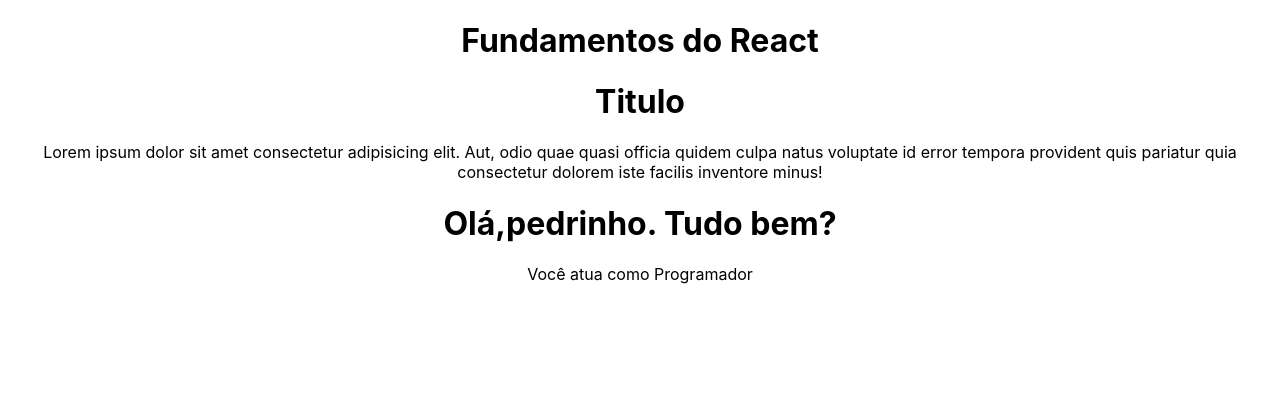
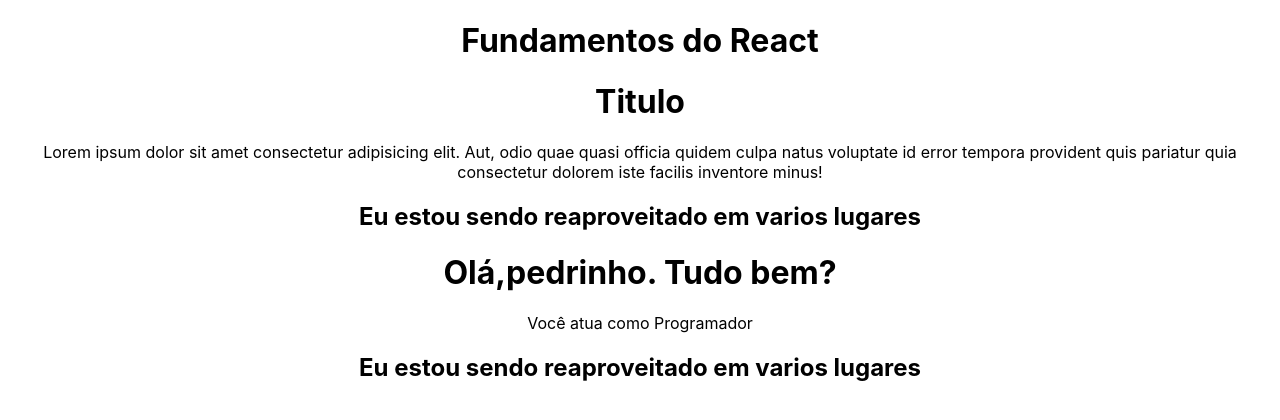
Before and after one commit to pedrocauan/entendendo_o_react, a React (Create React App) app in the folder 2_FUNDAMENTOS/fundamentos/: page / in a window 1280 px wide. Shown: the top 420 px of the page. Built offline with nearby package versions, Linux system fonts and the light colour scheme; the HTML template or start-up script is replaced by a standard one.

Commit message:
Hierarquia de compoanentes e reaproveitamento

```diff
--- a/2_FUNDAMENTOS/fundamentos/src/App.js
+++ b/2_FUNDAMENTOS/fundamentos/src/App.js
@@ -6,15 +6,19 @@
 
 //styles | css
 import './App.css';
+import MyComponent from './components/MyComponent';
 
 //Index.html -> fundamentos (página home)
 function App() {
   return (
     // ==== CODIGO AQUI  ====
+    /* Um componente é criado pra ser reaproveitado */
     <div className="App">
       <h1>Fundamentos do React</h1>
       <FirstComponent></FirstComponent>
       <TemplateExpressions></TemplateExpressions>
+      {/*Um componente irmão ou filho de um componente já importado não precisa ser importado pelo pai */}
+      <MyComponent></MyComponent>
     </div>
   );
 }
--- a/2_FUNDAMENTOS/fundamentos/src/components/FirstComponent.js
+++ b/2_FUNDAMENTOS/fundamentos/src/components/FirstComponent.js
@@ -1,3 +1,4 @@
+import MyComponent from "./MyComponent"
 
 //Componente
 const FirstComponent = () => {
@@ -18,8 +19,8 @@
         <div>
             {/*Fiz um comentário no elemento html usando as chaves do react*/}
             <h1>Titulo</h1>
-
             <p className="teste">Lorem ipsum dolor sit amet consectetur adipisicing elit. Aut, odio quae quasi officia quidem culpa natus voluptate id error tempora provident quis pariatur quia consectetur dolorem iste facilis inventore minus!</p>
+            <MyComponent></MyComponent>
         </div>
     )
 }
--- /dev/null
+++ b/2_FUNDAMENTOS/fundamentos/src/components/MyComponent.js
@@ -0,0 +1,12 @@
+const MyComponent = () => {
+
+
+    return(
+        <div>
+            <h2>Eu estou sendo reaproveitado em varios lugares</h2>
+
+        </div>
+    )
+}
+
+export default MyComponent
```
